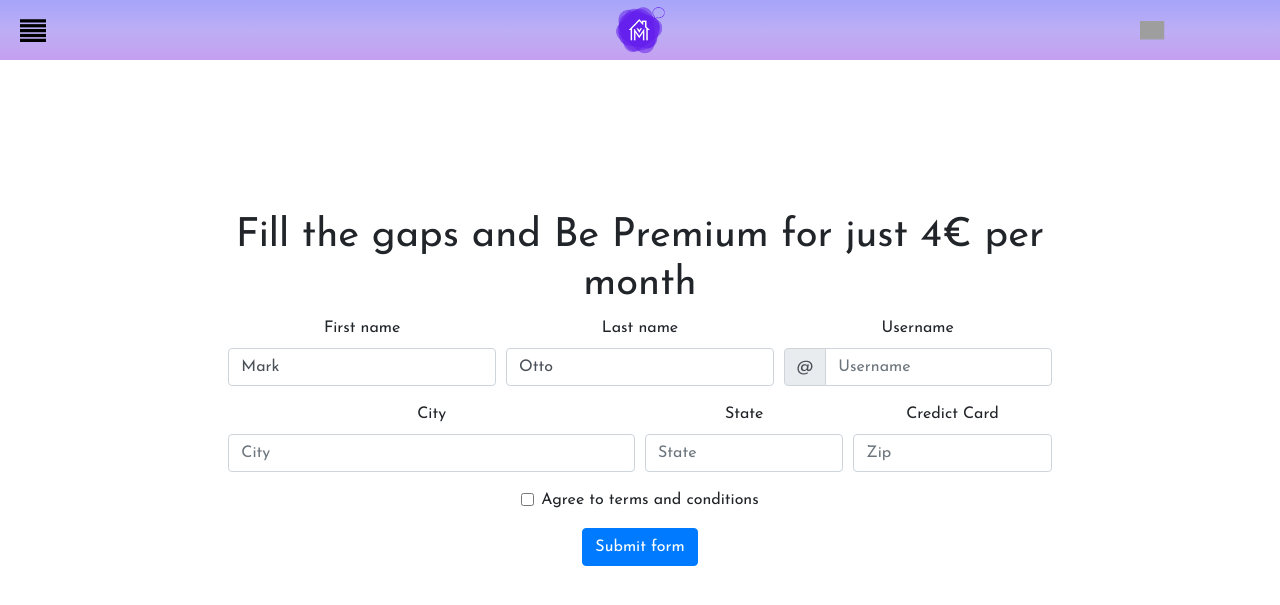
After one commit to luctorgom/MakeAMate, a Django app: page /pays/ in a window 1280 px wide. The commit adds this page. Shown: the top 605 px of the page. Run offline with Django 3.2, Linux system fonts and the light colour scheme; some web fonts are replaced; grey boxes are pictures that could not be loaded.

Commit message:
Vista pays

```diff
--- a/MakeAMate/MakeAMate/urls.py
+++ b/MakeAMate/MakeAMate/urls.py
@@ -22,6 +22,7 @@ urlpatterns = [
     path('admin/', admin.site.urls),
     path('login/',views.login_view,name="login"),
     path("logout/", views.logout_view, name= "logout"),
+    path("pays/", views.pays_view, name= "pays-view"),
     path("accept-mate/", views.accept_mate, name= "accept-mate"),
     path("reject-mate/", views.reject_mate, name= "reject-mate"),
     path('', views.homepage,name="home")
--- a/MakeAMate/principal/templates/base.html
+++ b/MakeAMate/principal/templates/base.html
@@ -45,8 +45,8 @@
           <br><br>
           <li><label for="check" class="icon-bubble2"></label>   Chat</li>
           <li><label for="check" class="icon-stats-dots"></label>   Statistics</li>
-          <li  id="money"><label for="check" class="icon-cart1"</label>  Be Premium Here</li>
-          <li><label for="check" class="icon-info"></label>   About us</li>
+          <a href="{% url 'pays-view' %}"><li><label for="check" class="icon-cart1"</label>  Be Premium Here</li></a>
+        <li><label for="check" class="icon-info"></label>   About us</li>
           <a  id="a" href="{% url 'logout' %}"><li><label class="icon-log-out"></label>   Log-out</li></a>
         </ul>
       </nav>
@@ -54,7 +54,7 @@
   </div>
   <div class="container-notificaciones" id="Notificaciones">
     <div class="logo-notificaciones"></div>
-    <a href="menu"><img class ="logo" src="/static/logotipo.png"></a>
+    <a href="{% url 'home' %}"><img class ="logo" src="/static/logotipo.png"></a>
     <div class="icon-notificaciones" id="bell"> <img src="https://i.imgur.com/AC7dgLA.png" alt="img"> </div>
     <div class="notifications" id="box">
         <h2 class="notificacion-text">Notifications - <span>2</span></h2>
--- /dev/null
+++ b/MakeAMate/principal/templates/pays.html
@@ -0,0 +1,60 @@
+{% extends "base.html" %}
+{% block extrahead %}
+
+  <!-- Bootstrap CSS -->
+  <link rel="stylesheet" href="/static/mates.css">
+  <link rel="stylesheet" href="https://cdn.jsdelivr.net/npm/bootstrap@4.0.0/dist/css/bootstrap.min.css" integrity="sha384-Gn5384xqQ1aoWXA+058RXPxPg6fy4IWvTNh0E263XmFcJlSAwiGgFAW/dAiS6JXm" crossorigin="anonymous">
+
+
+
+{% endblock %}
+
+
+{% block content %}
+<form>
+
+  <h1> Fill the gaps and Be Premium for just 4€ per month</h1>
+  <div class="form-row">
+    <div class="col-md-4 mb-3">
+      <label for="validationDefault01">First name</label>
+      <input type="text" class="form-control" id="validationDefault01" placeholder="First name" value="Mark" required>
+    </div>
+    <div class="col-md-4 mb-3">
+      <label for="validationDefault02">Last name</label>
+      <input type="text" class="form-control" id="validationDefault02" placeholder="Last name" value="Otto" required>
+    </div>
+    <div class="col-md-4 mb-3">
+      <label for="validationDefaultUsername">Username</label>
+      <div class="input-group">
+        <div class="input-group-prepend">
+          <span class="input-group-text" id="inputGroupPrepend2">@</span>
+        </div>
+        <input type="text" class="form-control" id="validationDefaultUsername" placeholder="Username" aria-describedby="inputGroupPrepend2" required>
+      </div>
+    </div>
+  </div>
+  <div class="form-row">
+    <div class="col-md-6 mb-3">
+      <label for="validationDefault03">City</label>
+      <input type="text" class="form-control" id="validationDefault03" placeholder="City" required>
+    </div>
+    <div class="col-md-3 mb-3">
+      <label for="validationDefault04">State</label>
+      <input type="text" class="form-control" id="validationDefault04" placeholder="State" required>
+    </div>
+    <div class="col-md-3 mb-3">
+      <label for="validationDefault05">Credict Card</label>
+      <input type="text" class="form-control" id="validationDefault05" placeholder="Zip" required>
+    </div>
+  </div>
+  <div class="form-group">
+    <div class="form-check">
+      <input class="form-check-input" type="checkbox" value="" id="invalidCheck2" required>
+      <label class="form-check-label" for="invalidCheck2">
+        Agree to terms and conditions
+      </label>
+    </div>
+  </div>
+  <button class="btn btn-primary" type="submit">Submit form</button>
+</form>
+{% endblock %}
--- a/MakeAMate/principal/views.py
+++ b/MakeAMate/principal/views.py
@@ -5,6 +5,8 @@ from django.views.generic import TemplateView
 from .models import Usuario,Mates
 from django.http import JsonResponse
 from django.contrib.auth.models import User
+from django.http.response import HttpResponseRedirect
+from django.urls import reverse
 
 
 def login_view(request):
@@ -26,12 +28,14 @@ def logout_view(request):
     logout(request)
     return redirect(homepage)
 
+def pays_view(request):
+    template = 'pays.html'
+    return render(request,template)
 def homepage(request):
     if request.user.is_authenticated:
         template = 'homepage.html'
         us = Usuario.objects.all()
         params = {'usuarios': us}
-
         return render(request,template,params)
 
     return login_view(request)
```
